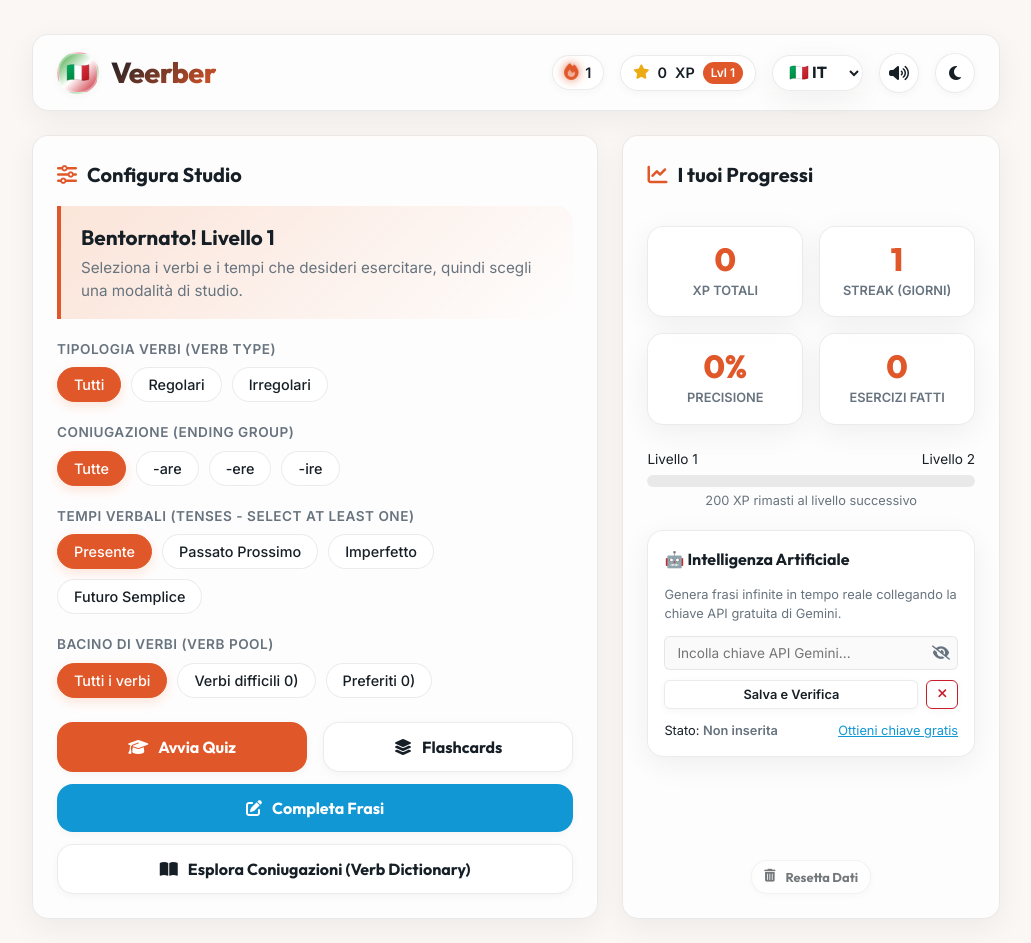
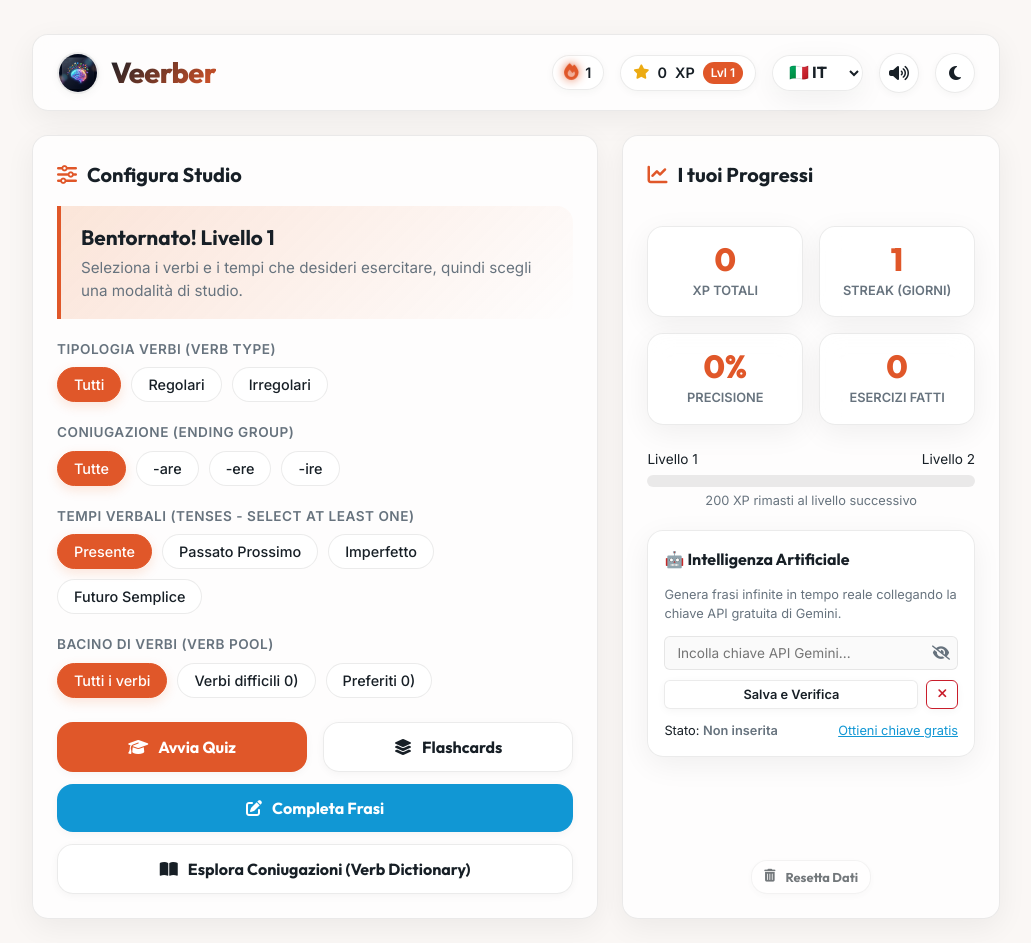
Before and after one commit to SamirTechLA/Veerber, a plain HTML site: page index.html in a window 1280 px wide. Shown: the whole page, without its empty margins (124-1155 px from the left). Drawn offline with Linux system fonts and the light colour scheme; no server answers.

Commit message:
Update logo to brain learning concept

```diff
--- a/css/styles.css
+++ b/css/styles.css
@@ -144,19 +144,14 @@ a {
   gap: 12px;
 }
 
-.logo-icon {
+.logo-img {
   width: 42px;
   height: 42px;
   border-radius: 50%;
-  background: linear-gradient(135deg, hsl(120, 45%, 45%), #fff 50%, hsl(355, 75%, 45%));
   box-shadow: var(--shadow-sm);
-  display: flex;
-  align-items: center;
-  justify-content: center;
-  font-weight: 800;
-  color: #1e293b;
-  font-size: 1.2rem;
-  border: 2px solid rgba(255,255,255,0.4);
+  object-fit: cover;
+  border: 2px solid var(--border-color);
+  background: var(--bg-card);
 }
 
 .logo-text {
--- a/index.html
+++ b/index.html
@@ -16,7 +16,7 @@
     <!-- App Header -->
     <header class="app-header glass-panel">
       <div class="logo">
-        <div class="logo-icon">🇮🇹</div>
+        <img class="logo-img" src="images/logo.png" alt="Veerber Logo">
         <h1 class="logo-text">Veerber</h1>
       </div>
 
```
Also changed, not shown: images/logo.png (added).
